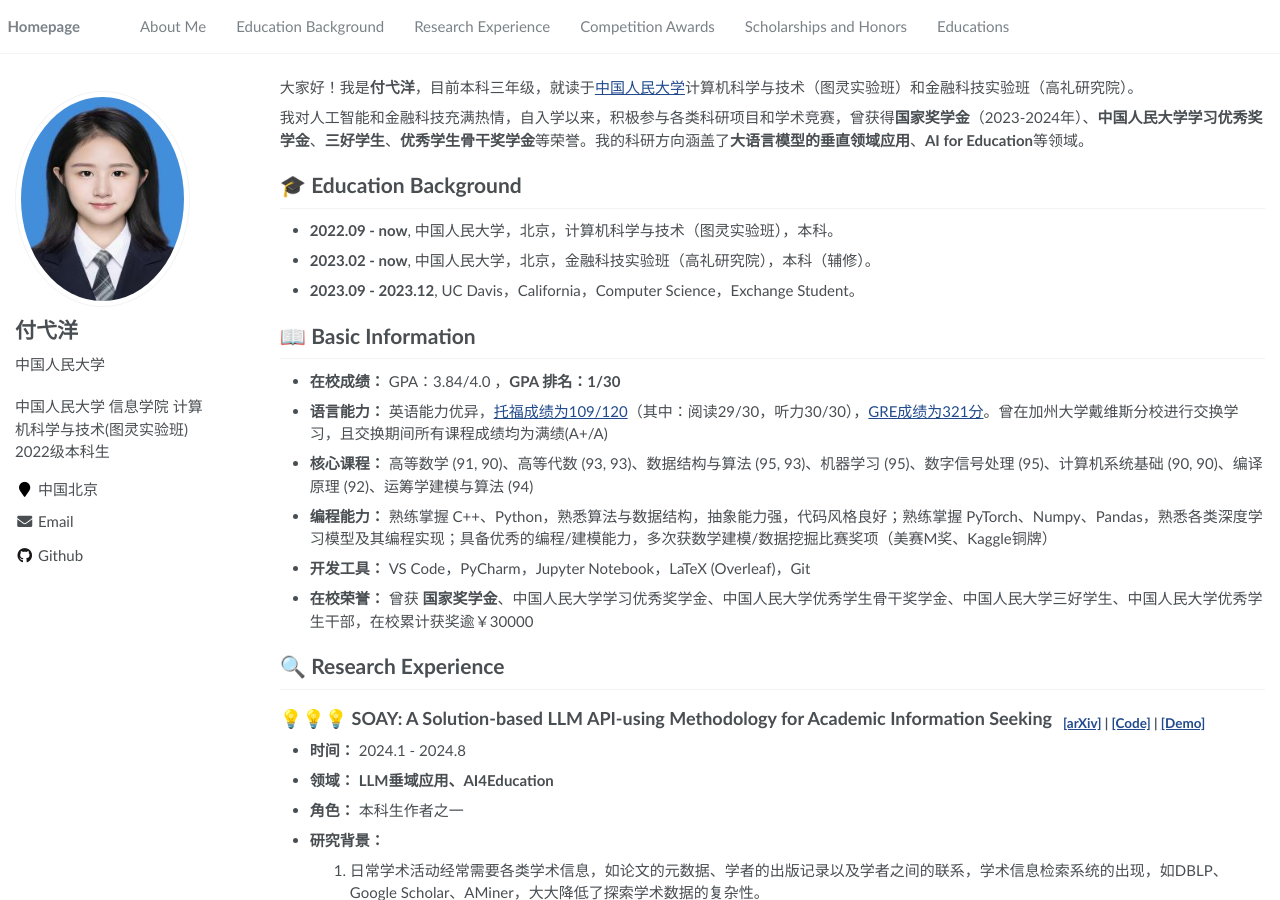
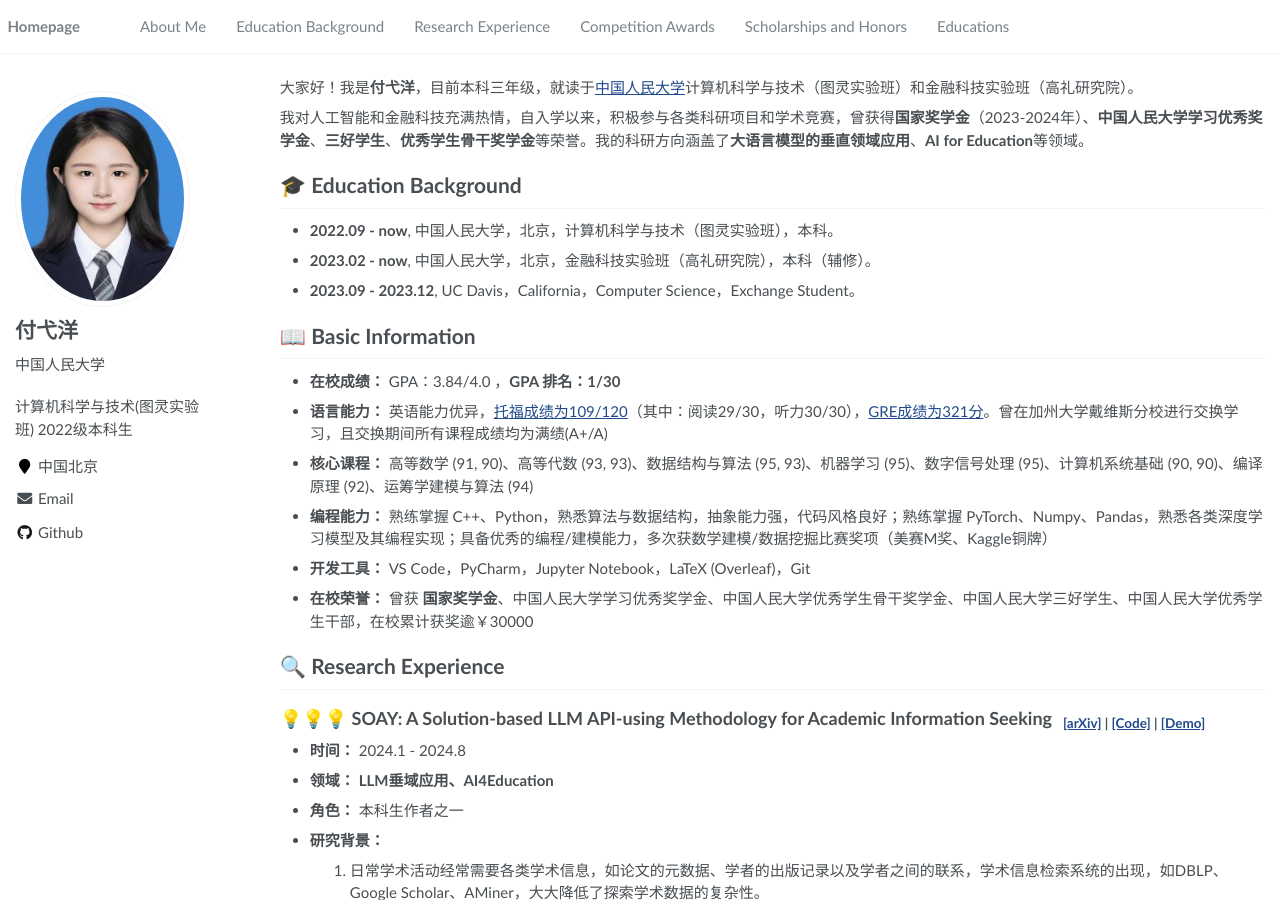
Before and after one commit to baiyingzhuying/baiyingzhuying.github.io, a Jekyll site: the page built from _pages/about.md, in a window 1280 px wide and 900 px high. Built offline with Jekyll 4.4.1, drawn with Linux system fonts in a browser that asks for light colours.

Commit message:
Update _config.yml

```diff
--- a/_config.yml
+++ b/_config.yml
@@ -7,7 +7,7 @@
 
 # Site Settings
 title: "个人网页"
-description: "中国人民大学 信息学院 计算机科学与技术(图灵实验班) 2022级本科生"
+description: "计算机科学与技术(图灵实验班) 2022级本科生"
 repository               : "https://baiyingzhuying.github.io/"
 google_scholar_stats_use_cdn : true
 
```
